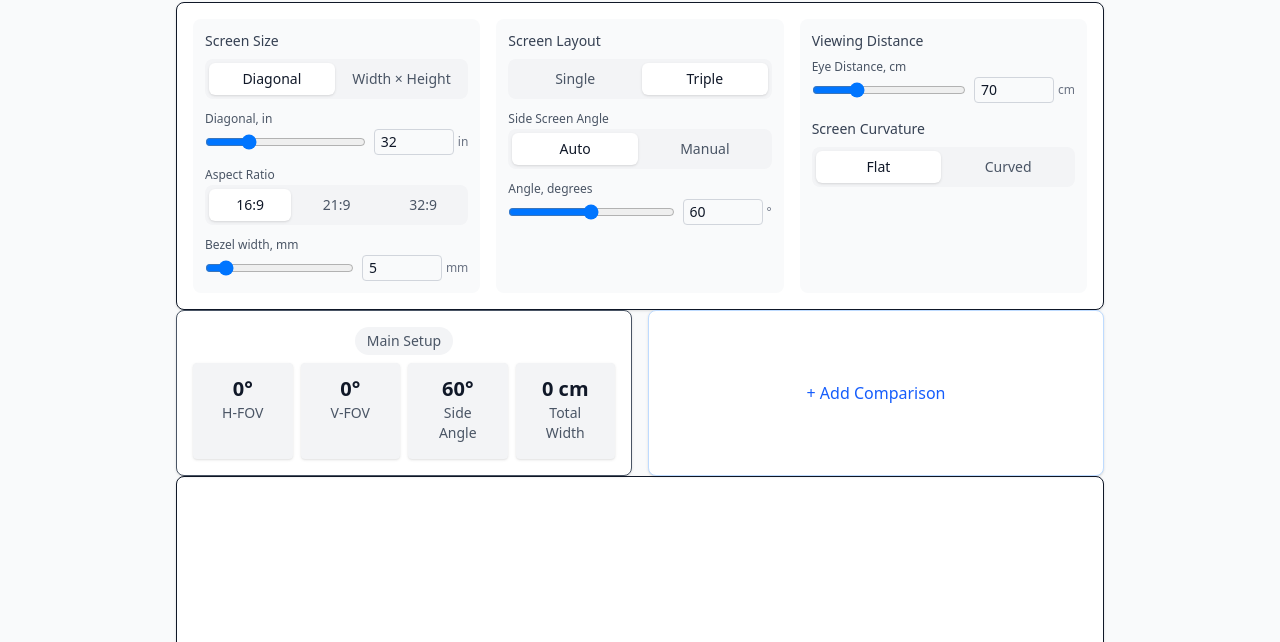
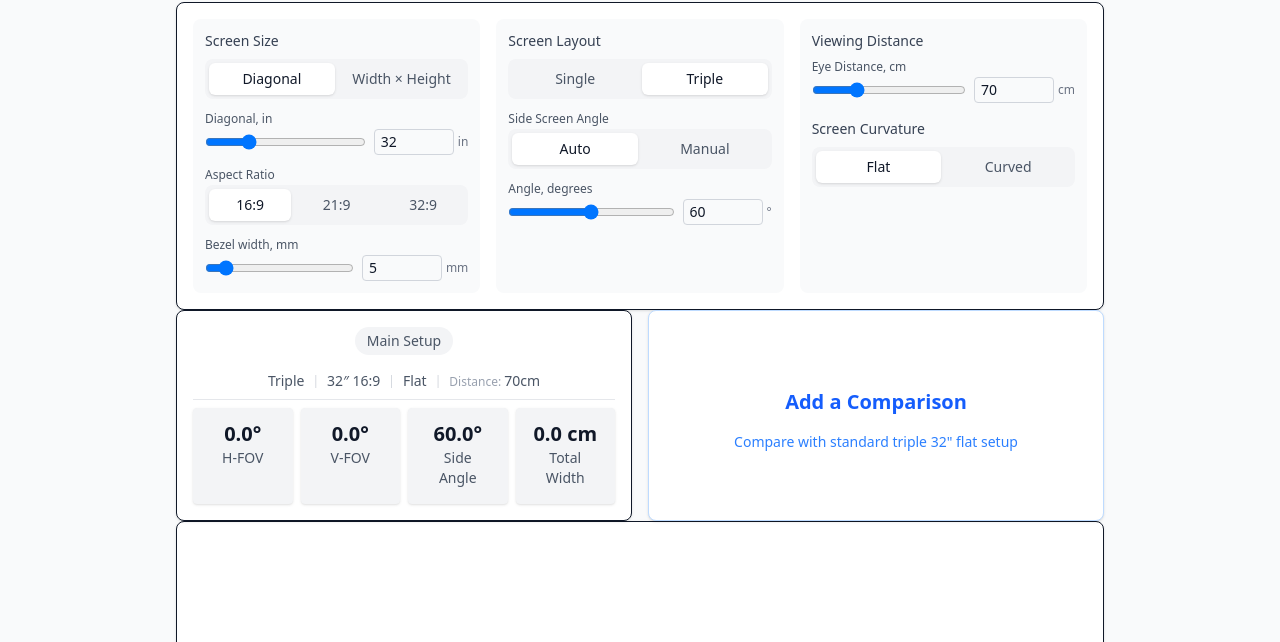
Before and after one commit to anzax/simrig-screen-planner, an Astro site in the folder packages/content-hub/: page /screen-planner in a window 1280 px wide. Shown: the part 158-800 px from the top of the page. Built offline with nearby package versions, Linux system fonts and the light colour scheme; Astro itself is replaced by a stand-in of ours.

```diff
--- a/package.json
+++ b/package.json
@@ -10,7 +10,7 @@
     "build": "pnpm -r build",
     "build:app": "pnpm --filter screen-planner build",
     "build:hub": "pnpm --filter content-hub build",
-    "test": "pnpm --filter screen-planner test",
+    "test": "pnpm -r test",
     "lint": "pnpm --filter screen-planner lint",
     "format": "prettier --write ."
   },
--- a/packages/content-hub/package.json
+++ b/packages/content-hub/package.json
@@ -10,7 +10,8 @@
     "dev": "astro dev",
     "build": "astro build",
     "preview": "astro preview",
-    "astro": "astro"
+    "astro": "astro",
+    "test": "vitest run"
   },
   "dependencies": {
     "@astrojs/preact": "^4.0.11",
--- a/packages/content-hub/src/components/screen-planner/ScreenPlannerApp.tsx
+++ b/packages/content-hub/src/components/screen-planner/ScreenPlannerApp.tsx
@@ -8,7 +8,7 @@
   return (
     <>
       <SettingsPanel config={screenConfig} />
-      <StatsDisplay results={screenConfig.calculatedResults} />
+      <StatsDisplay config={screenConfig} results={screenConfig.calculatedResults} />
       <ScreenVisualizer data={screenConfig.visualizationData} />
     </>
   )
--- a/packages/content-hub/src/components/screen-planner/StatsDisplay.tsx
+++ b/packages/content-hub/src/components/screen-planner/StatsDisplay.tsx
@@ -6,36 +6,75 @@
 type CalculatedResults = ConfigState['calculatedResults']
 
 interface StatsDisplayProps {
+  config: ConfigState
   results: CalculatedResults
 }
 
-const StatsDisplay: ComponentType<StatsDisplayProps> = ({ results }) => {
+const StatsDisplay: ComponentType<StatsDisplayProps> = ({ config, results }) => {
   const res = results.value
+  const { screen, distance, layout, curvature } = config
+  const { diagIn, ratio, screenWidth, screenHeight, inputMode } = screen
+  const { distCm } = distance
+  const { setupType } = layout
+  const { isCurved, curveRadius } = curvature
+
+  const sizeDisplay =
+    inputMode.value === 'diagonal'
+      ? `${diagIn.value}″ ${ratio.value}`
+      : `${screenWidth.value}×${screenHeight.value}mm`
   return (
     <section class="grid grid-cols-1 md:grid-cols-2 gap-4">
-      <div class="bg-white rounded-lg shadow-sm border border-gray-600 p-4">
+      <div class="bg-white rounded-lg shadow-sm border p-4">
         <div class="text-center mb-2">
-          <span class="inline-block text-sm font-medium bg-gray-100 text-gray-600 px-3 py-1 rounded-full">
+          <span class="inline-block text-sm font-medium bg-gray-100 text-gray-600 px-3 py-1 rounded-full mb-4">
             Main Setup
           </span>
+          <div class="text-xs flex justify-center items-center">
+            <span>
+              <span class="text-gray-600 text-sm">
+                {setupType.value === 'triple' ? 'Triple' : 'Single'}
+              </span>
+            </span>
+            <span class="mx-2 text-gray-300">|</span>
+            <span>
+              <span class="text-gray-600 text-sm">{sizeDisplay}</span>
+            </span>
+            <span class="mx-2 text-gray-300">|</span>
+            <span>
+              <span class="text-gray-600 text-sm">
+                {isCurved.value ? `Curved (${curveRadius.value}R)` : 'Flat'}
+              </span>
+            </span>
+            <span class="mx-2 text-gray-300">|</span>
+            <span>
+              <span class="text-gray-400">Distance:</span>{' '}
+              <span class="text-gray-600 text-sm">{distCm.value}cm</span>
+            </span>
           </div>
+        </div>
+        <div class="border-t border-gray-200 my-2" />
+        <div class="text-center mt-2">
           <div class="grid grid-cols-2 sm:grid-cols-4 gap-2 text-center">
-          <Card v={`${res.hFOVdeg.toFixed(0)}°`} l="H-FOV" tooltip="Horizontal field-of-view" />
-          <Card v={`${res.vFOVdeg.toFixed(0)}°`} l="V-FOV" tooltip="Vertical field-of-view" />
+            <Card v={`${res.hFOVdeg.toFixed(1)}°`} l="H-FOV" tooltip="Horizontal field-of-view" />
+            <Card v={`${res.vFOVdeg.toFixed(1)}°`} l="V-FOV" tooltip="Vertical field-of-view" />
             <Card
-            v={`${res.sideAngleDeg.toFixed(0)}°`}
+              v={`${res.sideAngleDeg.toFixed(1)}°`}
               l="Side Angle"
               tooltip="Recommended monitor angle"
             />
             <Card
-            v={`${res.totalWidth.toFixed(0)} cm`}
+              v={`${res.totalWidth.toFixed(1)} cm`}
               l="Total Width"
               tooltip="Overall monitor span"
             />
           </div>
         </div>
-      <div class="bg-white rounded-lg shadow-sm border border-blue-200 p-4 flex items-center justify-center text-blue-600 font-medium cursor-pointer hover:border-blue-500 transition-colors">
-        + Add Comparison
+      </div>
+      <div class="bg-white rounded-lg shadow-sm border border-blue-200 p-4 flex flex-col items-center justify-center cursor-pointer hover:border-blue-500 transition-colors">
+        <div class="text-xl font-semibold text-blue-600 py-4">Add a Comparison</div>
+        <div class="text-sm text-blue-500 mb-2 text-center">
+          Compare with standard triple 32&quot; flat setup
+        </div>
       </div>
     </section>
   )
--- /dev/null
+++ b/packages/content-hub/src/components/screen-planner/__tests__/ScreenPlannerApp.test.tsx
@@ -0,0 +1,11 @@
+import { describe, it, expect } from 'vitest'
+import ScreenPlannerApp from '../ScreenPlannerApp'
+import { h } from 'preact'
+import renderToString from 'preact-render-to-string'
+
+describe('ScreenPlannerApp', () => {
+  it('renders without crashing', () => {
+    const html = renderToString(<ScreenPlannerApp />)
+    expect(html).toContain('Main Setup')
+  })
+})
--- /dev/null
+++ b/packages/content-hub/src/components/screen-planner/__tests__/StatsDisplay.test.tsx
@@ -0,0 +1,13 @@
+import { describe, it, expect } from 'vitest'
+import { createScreenConfigState } from '@simrigbuild/screen-planner-core'
+import StatsDisplay from '../StatsDisplay'
+import { h } from 'preact'
+import renderToString from 'preact-render-to-string'
+
+describe('StatsDisplay', () => {
+  it('renders without crashing', () => {
+    const config = createScreenConfigState()
+    const html = renderToString(<StatsDisplay config={config} results={config.calculatedResults} />)
+    expect(html).toContain('Main Setup')
+  })
+})
--- /dev/null
+++ b/packages/content-hub/vitest.config.ts
@@ -0,0 +1,16 @@
+import { defineConfig } from 'vitest/config'
+import { fileURLToPath, URL } from 'url'
+
+export default defineConfig({
+  resolve: {
+    alias: {
+      '@simrigbuild/screen-planner-core': fileURLToPath(
+        new URL('../screen-planner-core/src/index.ts', import.meta.url)
+      ),
+    },
+  },
+  test: {
+    globals: true,
+    environment: 'jsdom',
+  },
+})
```
Also changed, not shown: packages/screen-planner-core/src/__tests__/dummy.test.ts (added, +7 -0 lines). Lines whose indentation alone changed are shown as unchanged.
